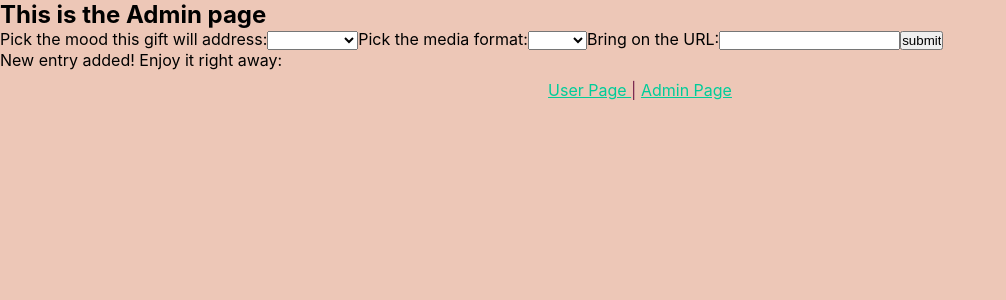
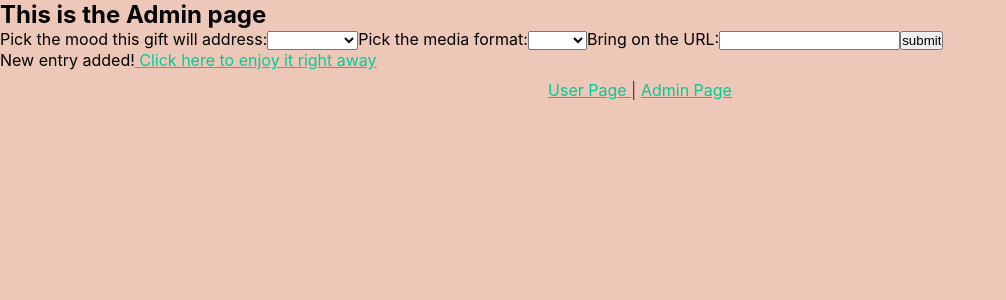
Before and after one commit to icodebyamanda/sxs_beta, a React (Create React App) app in the folder client/: page /admin in a window 1280 px wide. Shown: the top 300 px of the page, without its empty margins (0-1006 px from the left). Built offline with nearby package versions, Linux system fonts and the light colour scheme.

Commit message:
#26 new url entry works but text around it never disappears

```diff
--- a/client/src/components/AdminView.js
+++ b/client/src/components/AdminView.js
@@ -6,6 +6,7 @@
   const [mood, setMood] = useState("");
   const [format, setFormat] = useState("");
   const [url, setUrl] = useState("");
+  // const [newEntryDisplay, setNewEntryDisplay] = usesState("");
 
 
 
@@ -43,7 +44,7 @@
       headers: {
         "Content-Type": "application/json",
       },
-      body: JSON.stringify({mood, format, url}), //maybe const names here
+      body: JSON.stringify({mood, format, url}), //maybe const names here <- Answer is yes!
     })
     .then(() => getResponses())
     .catch((error) => {
@@ -62,11 +63,6 @@
         <label>
 
         Pick the mood this gift will address:
-          {/* <input list="spirits"
-            name="spirit"
-            // value={spirit}
-            // onChange={handleSpiritChange}
-          /> */}
 
           <select id="moods" name="moods" value={mood} onChange={handleMoodChange}>
 
@@ -82,12 +78,6 @@
 ​
         <label>
           Pick the media format:
-          {/* <input
-            // type="text"
-            // name="media"
-            // value={media}
-            // onChange={handleMediaChange}
-          /> */}
 
           <select id="formats" name="formats" value={format} onChange={handleFormatChange}>
 
@@ -114,7 +104,19 @@
         </label>
       </form>
 
-      <div> New entry added! Enjoy it right away:</div>
+    { newEntries && (
+      <div>
+
+        New entry added!
+
+        <a href={url} target="_blank" > Click here to enjoy it right away</a>
+
+      </div>
+
+    )
+
+
+    }
 
     </div>
   );
```
